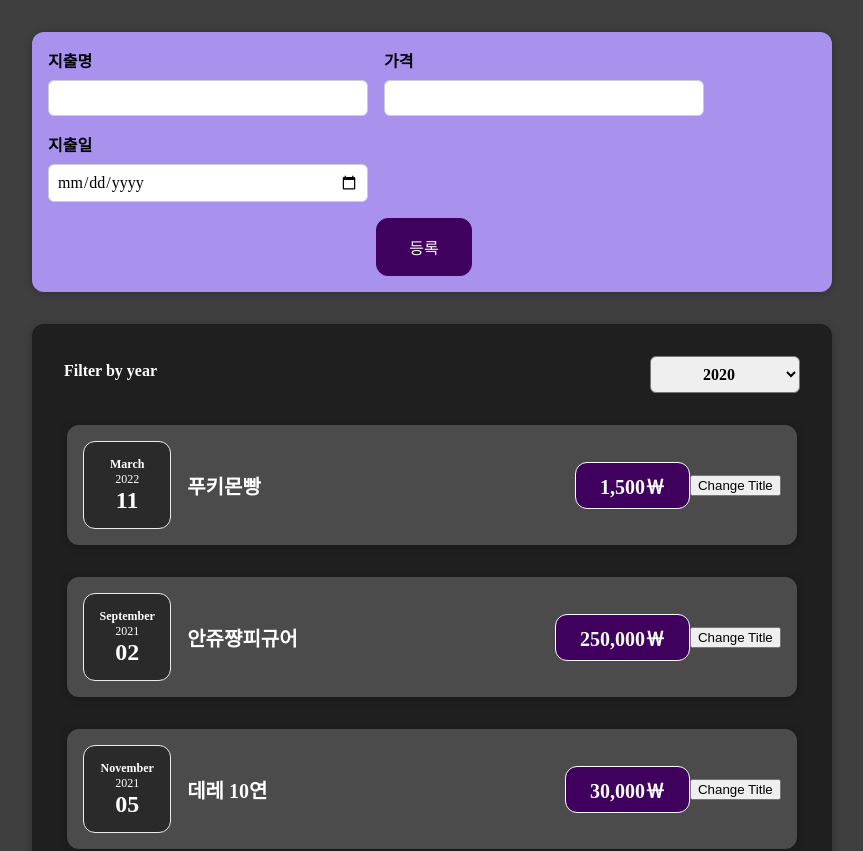
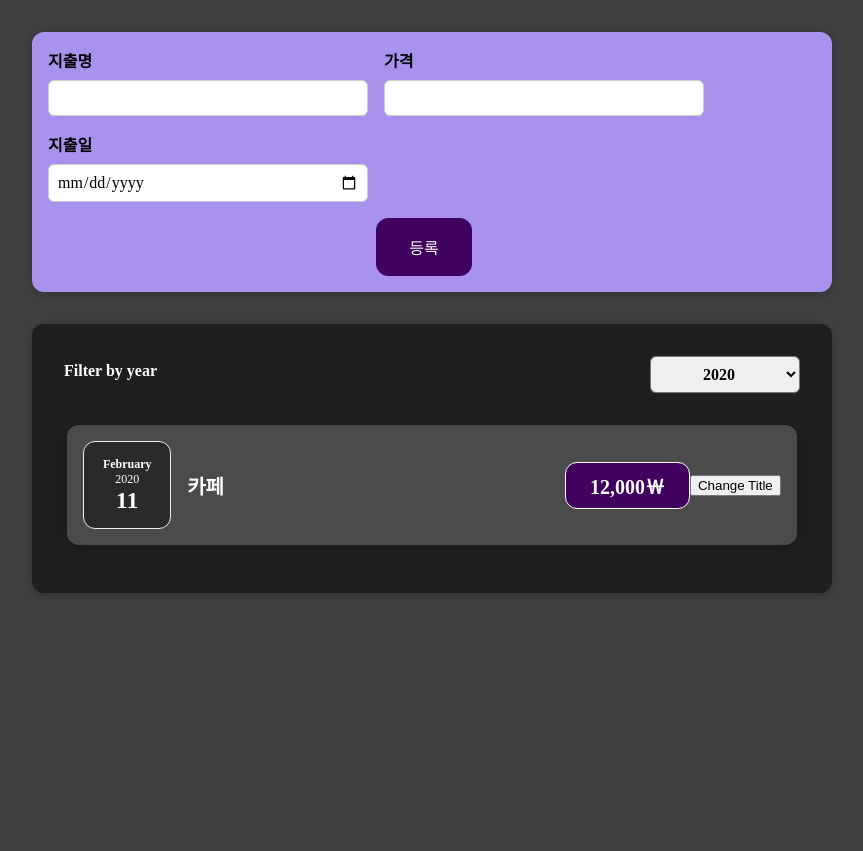
Before and after one commit to hamsoter/react-complate-guide, a React (Create React App) app: page / in a window 1280 px wide. Shown: the top 851 px of the page, without its empty margins (208-1071 px from the left). After the commit the page ends 800 px from the top, so only its background shows below. Built offline with nearby package versions, Linux system fonts and the light colour scheme; a web font is replaced by a local one.

Commit message:
Feat: 날짜 선택 조회 기능 추가
- filter 메서드를 이용하여 기존의 지출 목록에서 셀렉트된 연도의 지출
  목록을 렌더함.

- 대신 전체 조회 기능이 없어짐. 셀렉트된 연도의 지출만 볼 수 있음...

```diff
--- a/src/App.js
+++ b/src/App.js
@@ -1,10 +1,10 @@
-import React from "react";
+import React, { useState } from "react";
 
 import Expenses from "./components/Expenses/Expenses";
 import NewExpense from "./components/NewExpense/NewExpense";
 
 const App = () => {
-  const expenses = [
+  const DUMMY_EXPENSES = [
     {
       id: "e1",
       title: "푸키몬빵",
@@ -29,16 +29,33 @@ const App = () => {
       amount: 50000,
       date: new Date(2022, 0, 1),
     },
+    {
+      id: "e5",
+      title: "카페",
+      amount: 12000,
+      date: new Date(2020, 1, 11),
+    },
   ];
 
+  const FILTERED_EXPENSES = [{}];
+
+  const [expenses, setExepnses] = useState(DUMMY_EXPENSES);
+  const [filtereds, setFiltereds] = useState(FILTERED_EXPENSES);
+
   const addExpenseHandler = (newExpense) => {
-    console.log(expenses);
+    setExepnses((prevExpenses) => {
+      return [newExpense, ...prevExpenses];
+    });
+  };
+
+  const filteredExpenseHandler = (filteredExpenses) => {
+    setFiltereds(filteredExpenses);
   };
 
   return (
     <div>
       <NewExpense onAddExpense={addExpenseHandler} />
-      <Expenses items={expenses} />
+      <Expenses items={expenses} onFilter={filteredExpenseHandler} />
     </div>
   );
 
--- a/src/components/Expenses/ExpenseItem.js
+++ b/src/components/Expenses/ExpenseItem.js
@@ -9,8 +9,6 @@ const ExpenseItem = (props) => {
     setTitle("update!");
     console.log(setTitle);
   };
-
-  console.log("hi...");
 
   return (
     <Card className="expense-item">
--- a/src/components/Expenses/Expenses.js
+++ b/src/components/Expenses/Expenses.js
@@ -5,24 +5,15 @@ import Card from "../UI/Card";
 import "./Expenses.css";
 
 const Expenses = (props) => {
-  const expensesArr = props.items;
+  const [filteredYear, setFilteredYear] = useState("2020");
 
-  let expenses = expensesArr.map((item) => {
-    return (
-      <ExpenseItem
-        key={item.id}
-        title={item.title}
-        amount={item.amount}
-        date={item.date}
-      />
-    );
+  const filteredExpenses = props.items.filter((item) => {
+    return item.date.getFullYear().toString() === filteredYear;
   });
-
-  const [filteredYear, setFilteredYear] = useState("2020");
 
   const yearChangeHandler = (selectedYear) => {
     setFilteredYear(selectedYear);
-    console.log(filteredYear);
+    console.log(selectedYear);
   };
 
   return (
@@ -32,7 +23,16 @@ const Expenses = (props) => {
           selected={filteredYear}
           onSelectYear={yearChangeHandler}
         />
-        {expenses}
+        {filteredExpenses.map((item) => {
+          return (
+            <ExpenseItem
+              key={item.id}
+              title={item.title}
+              amount={item.amount}
+              date={item.date}
+            />
+          );
+        })}
       </Card>
     </div>
   );
--- a/src/components/Expenses/ExpensesFilter.js
+++ b/src/components/Expenses/ExpensesFilter.js
@@ -1,5 +1,4 @@
 import React from "react";
-import { useState } from "react/cjs/react.development";
 
 import "./ExpensesFilter.css";
 
```
